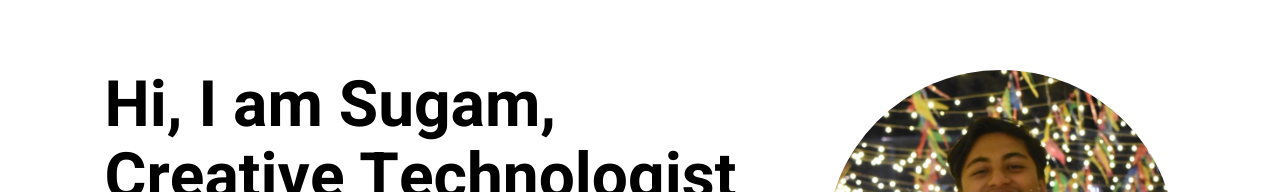
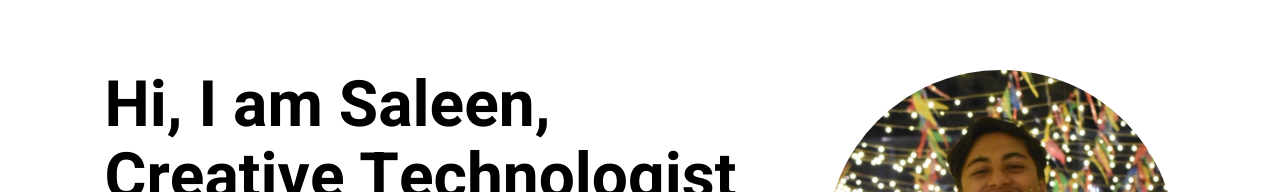
Before and after one commit to Sugam-Baidya/Simple-Portfolio, a plain HTML site: page index.html in a window 1280 px wide. Shown: the part 178-370 px from the top of the page. Drawn offline with Linux system fonts and the light colour scheme.

Commit message:
random change

```diff
--- a/index.html
+++ b/index.html
@@ -18,7 +18,7 @@
     <div class="intro">
       <div class="intro-container">
         <header>
-          <h1 class="heading-1">Hi, I am Sugam,</h1>
+          <h1 class="heading-1">Hi, I am Saleen,</h1>
           <h1 class="heading-2">Creative Technologist</h1>
         </header>
         <p class="description">
```
